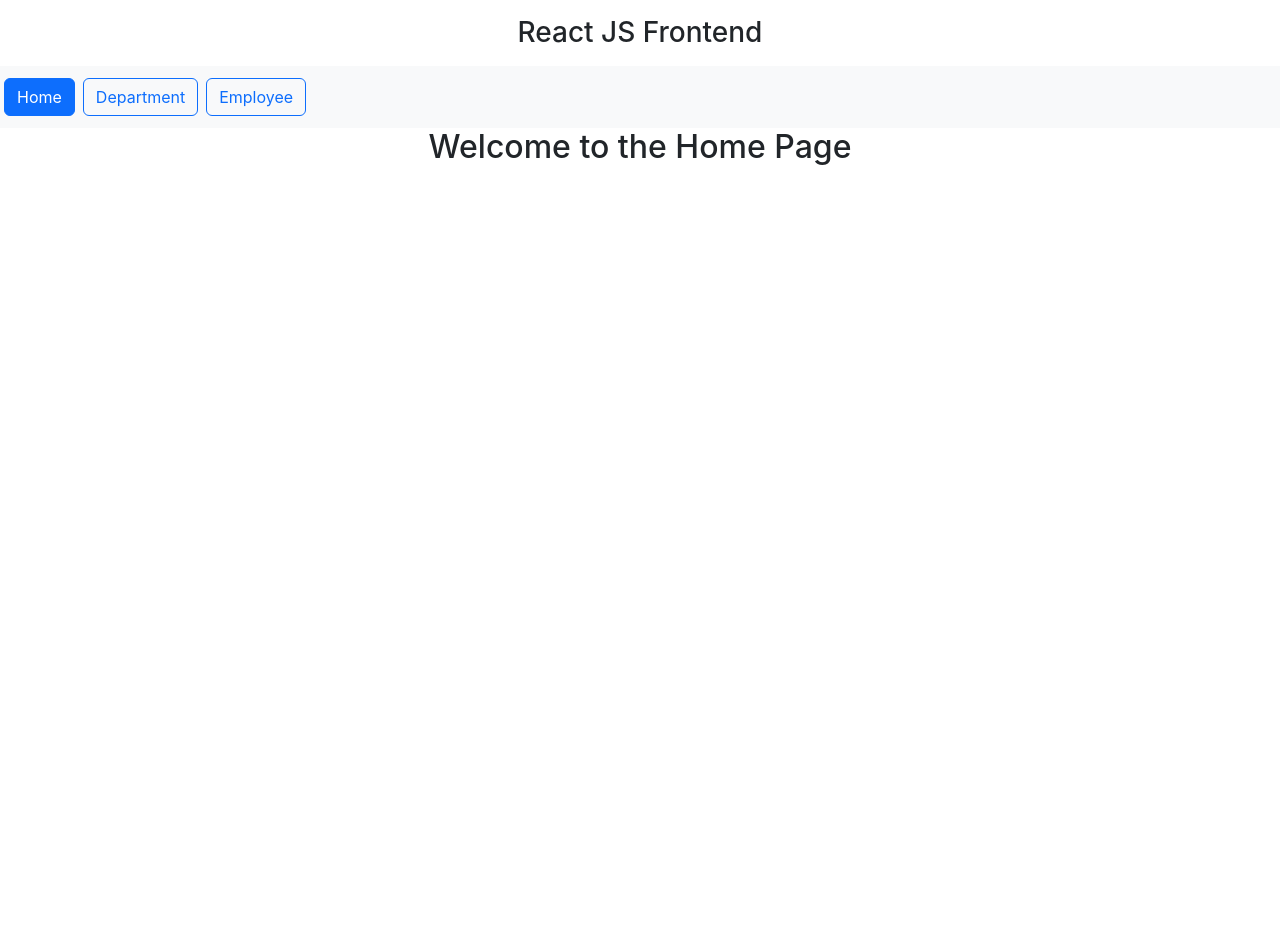
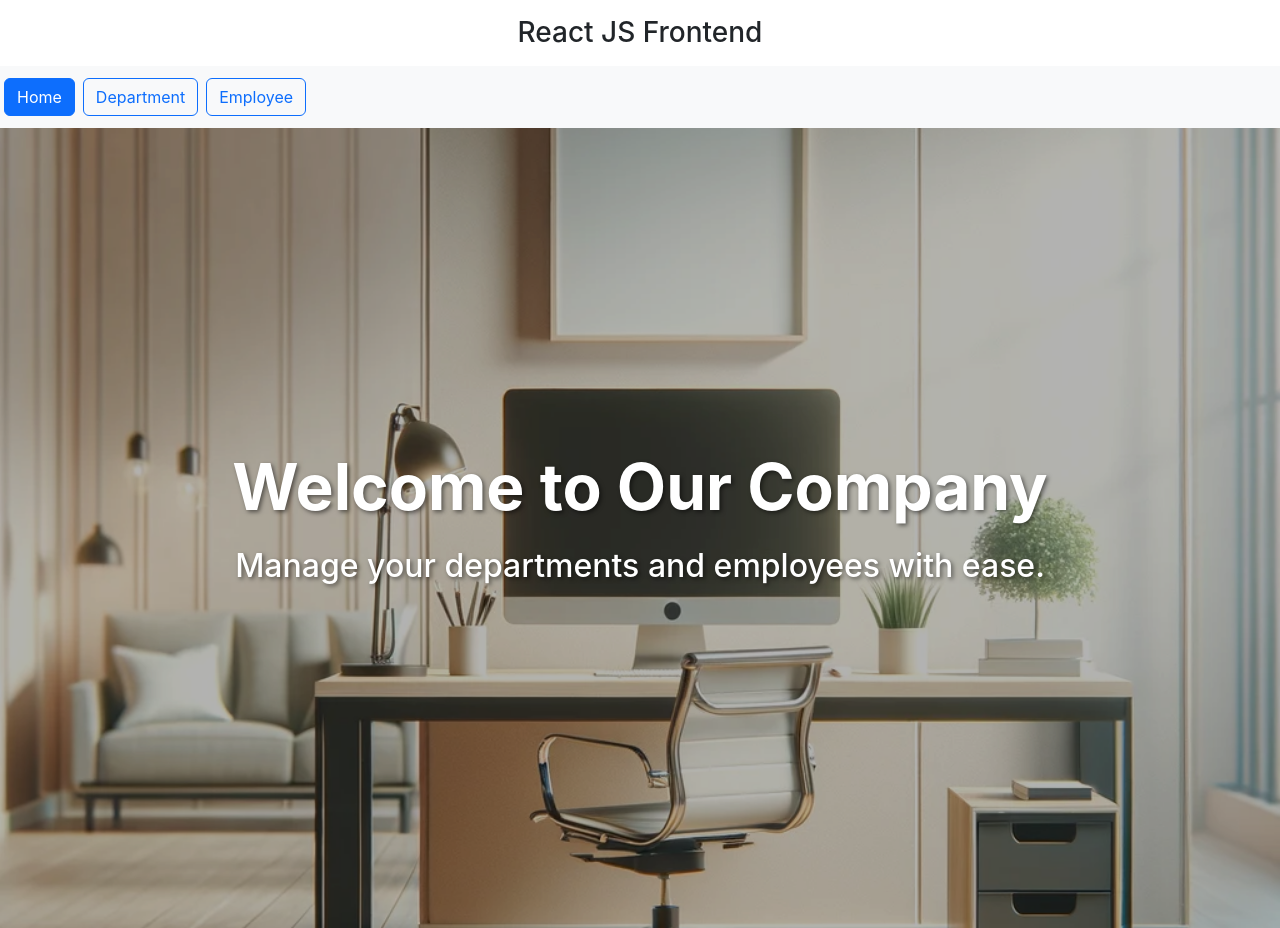
Before and after one commit to 5ecurealf/Fullstack-employee-app, a React (Create React App) app in the folder FullStackApp/client-app/: page /home in a window 1280 px wide. Before the commit the page ends 800 px from the top, so only its background shows below. Built offline with nearby package versions, Linux system fonts and the light colour scheme.

Commit message:
feature/frontend : updated the homepage

```diff
--- /dev/null
+++ b/FullStackApp/client-app/src/Home.css
@@ -0,0 +1,50 @@
+.home-container {
+  position: relative;
+  width: 100%;
+  height: 100vh; /* Adjust the height as needed */
+  background-image: url("../public/office_background.png"); /* Adjust the path as needed */
+  background-size: cover;
+  background-position: center;
+  display: flex;
+  justify-content: center;
+  align-items: center;
+  text-align: center;
+}
+
+.hero-content h1 {
+  color: #ffffff; /* Keep the text color white */
+  font-size: 4rem; /* Increase font size */
+  font-weight: bold; /* Make the font bolder */
+  text-shadow: 2px 2px 4px rgba(0, 0, 0, 0.5); /* Add text shadow for readability */
+  margin-bottom: 1rem; /* Add more space below the heading */
+}
+
+.hero-content p {
+  color: #ffffff;
+  font-size: 2rem; /* Increase font size */
+  font-weight: 500; /* Optionally make the font a bit bolder */
+  text-shadow: 2px 2px 4px rgba(0, 0, 0, 0.5); /* Add text shadow for readability */
+}
+
+/* Optionally, add a semi-transparent overlay for better text contrast */
+.home-container:before {
+  content: "";
+  position: absolute;
+  top: 0;
+  right: 0;
+  bottom: 0;
+  left: 0;
+  background: rgba(
+    0,
+    0,
+    0,
+    0.3
+  ); /* Dark overlay, adjust transparency as needed */
+  z-index: 0;
+}
+
+/* Make sure your content is above the overlay */
+.hero-content {
+  position: relative;
+  z-index: 1;
+}
--- a/FullStackApp/client-app/src/Home.js
+++ b/FullStackApp/client-app/src/Home.js
@@ -1,14 +1,13 @@
 import React, { Component } from "react";
+import "./Home.css";
 
 export class Home extends Component {
   render() {
     return (
-      <div className="container">
-        <div className="row justify-content-center">
-          <div className="col-md-8">
-            <h2 className="text-center">Welcome to the Home Page</h2>
-            {/* Other content */}
-          </div>
+      <div className="home-container">
+        <div className="hero-content">
+          <h1>Welcome to Our Company</h1>
+          <p>Manage your departments and employees with ease.</p>
         </div>
       </div>
     );
```
Also changed, not shown: FullStackApp/client-app/public/office_background.png (added).
